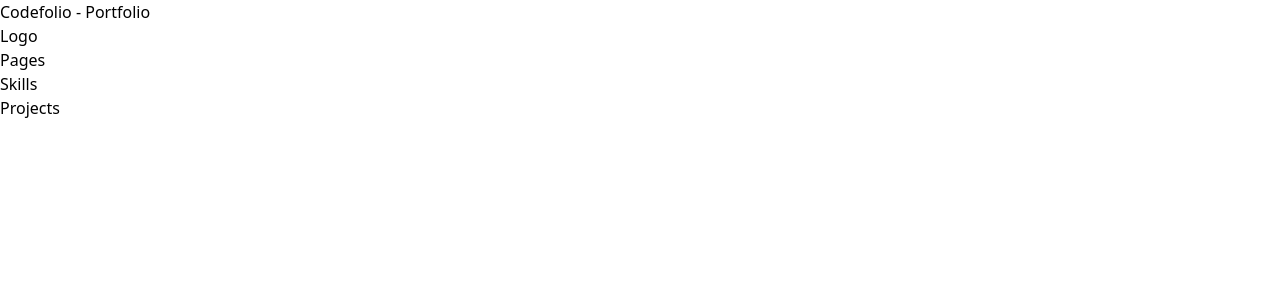
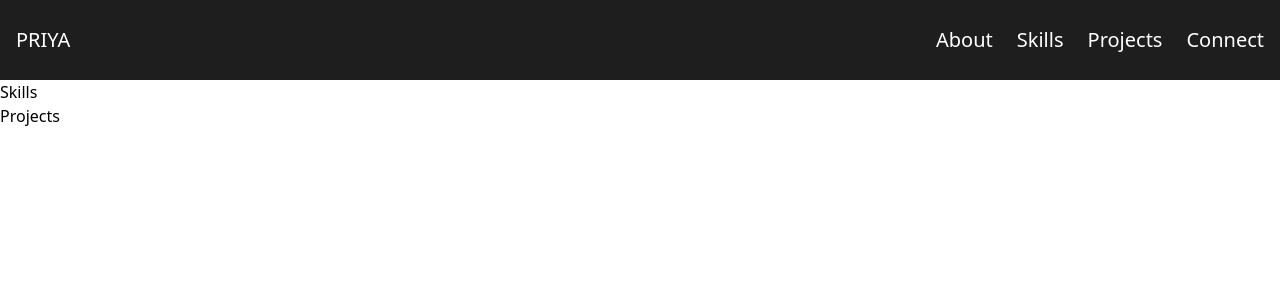
Before and after one commit to priyagupta-js/Codefolio, a React (Vite) app: page / in a window 1280 px wide. Shown: the top 300 px of the page. Built offline with nearby package versions, Linux system fonts and the light colour scheme.

Commit message:
Add Navbar

```diff
--- a/src/App.jsx
+++ b/src/App.jsx
@@ -3,20 +3,18 @@
 function App() {
 
   return (
-    <>
-      <h1 className="text-4xl font-bold underline text-blue-500">
-      Codefolio - Portfolio
-      </h1>
+    <div className="">
       <Homepage />
-    </>
+    </div>
   )
 }
 
-export default App
+export default App;
+
 /*
- backgroundcolor :
- text color:
-button color:
+ backgroundcolor : #0d1117
+ text color: #ffffff
+button color: #4ca3ed
 font-family:Sans-serif , Geometric sans-serif
 Headings: Space Grotesk
 Body Text: Inter
--- a/src/components/Navbar.jsx
+++ /dev/null
@@ -1,18 +0,0 @@
-import React from "react";
-function Navbar ()
-{
-    return(
-        <>
-            <div className="">
-                <div className="nav-left">
-                    Logo
-                </div>
-                <div className="nav-right">
-                    Pages
-                </div>
-            </div>
-        </>
-    );
-}
-
-export default Navbar;
--- /dev/null
+++ b/src/components/Navbar/Navbar.jsx
@@ -0,0 +1,22 @@
+import "../../../src/index.css";
+import "../Navbar/Navbar.css";
+
+function Navbar() {
+  return (
+    <nav className="navbar-container">
+      <div className="nav-menuItems">
+        <div className="nav-left">PRIYA</div>
+        <div className="nav-right">
+          <ul className="right-menuItems">
+            <li>About</li>
+            <li>Skills</li>
+            <li>Projects</li>
+          </ul>
+          <button className="btn-primary" type="">Connect</button>
+        </div>
+      </div>
+    </nav>
+  );
+}
+
+export default Navbar;
--- a/src/index.css
+++ b/src/index.css
@@ -1,3 +1,39 @@
 @tailwind base;
 @tailwind components;
 @tailwind utilities;
+
+:root{
+    --color-bg:#0d1117;
+    --color-navbar-bg:#1e1e1e;
+    --color-accent: #4ca3ed;
+    --color-text:#ffffff;
+    --font-main:'Inter',sans-serif;
+    --font-heading:'Space Grotesk' ,Geometric sans-serif;
+}
+
+.navbar-container
+{
+    background-color: var(--color-navbar-bg);
+    color: var(--color-text);
+    @apply h-20 text-xl;
+
+}
+.nav-menuItems
+{
+@apply flex justify-between items-center mx-auto max-w-7xl px-4 h-full;
+}
+
+.nav-right
+{
+@apply flex items-center
+}
+.right-menuItems
+{
+
+    @apply flex gap-6;
+}
+
+.btn-primary
+{
+    @apply ml-6
+}
--- a/src/pages/Homepage.jsx
+++ b/src/pages/Homepage.jsx
@@ -1,4 +1,4 @@
-import Navbar from "../components/Navbar";
+import Navbar from "../components/Navbar/Navbar";
 import About from "../components/About";
 import Skills from "../components/Skills";
 import Projects from "../components/Projects";
```
Also changed, not shown: src/components/Navbar/Navbar.css (added).
